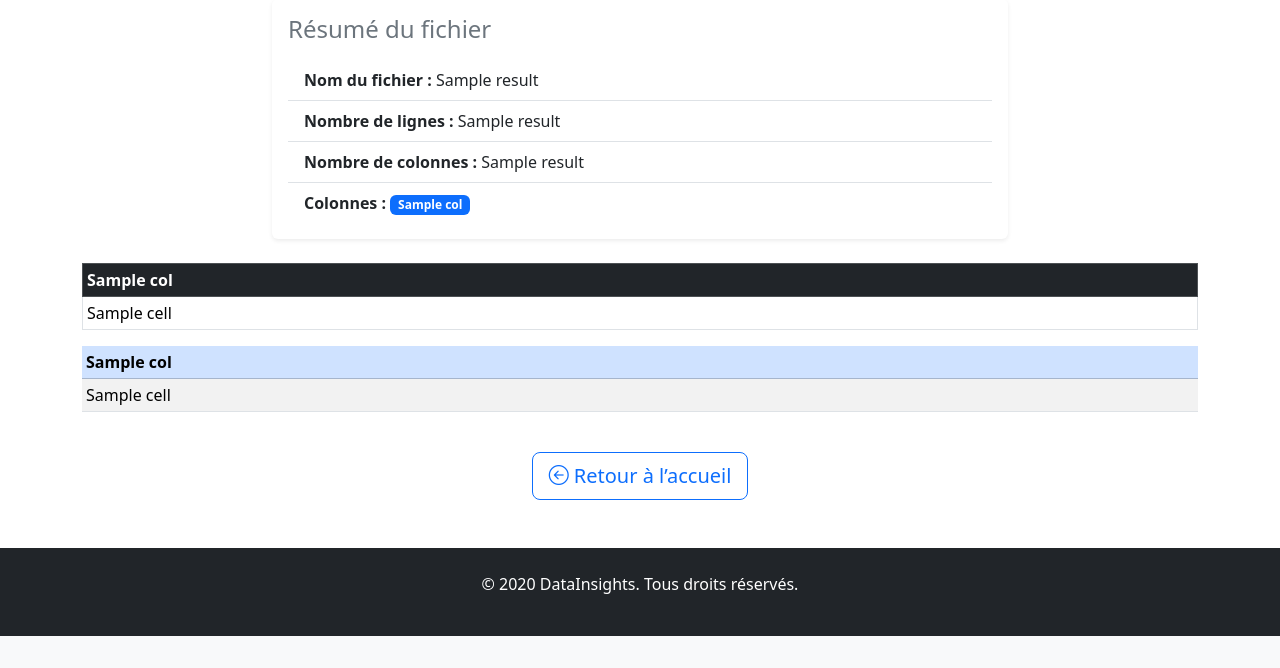
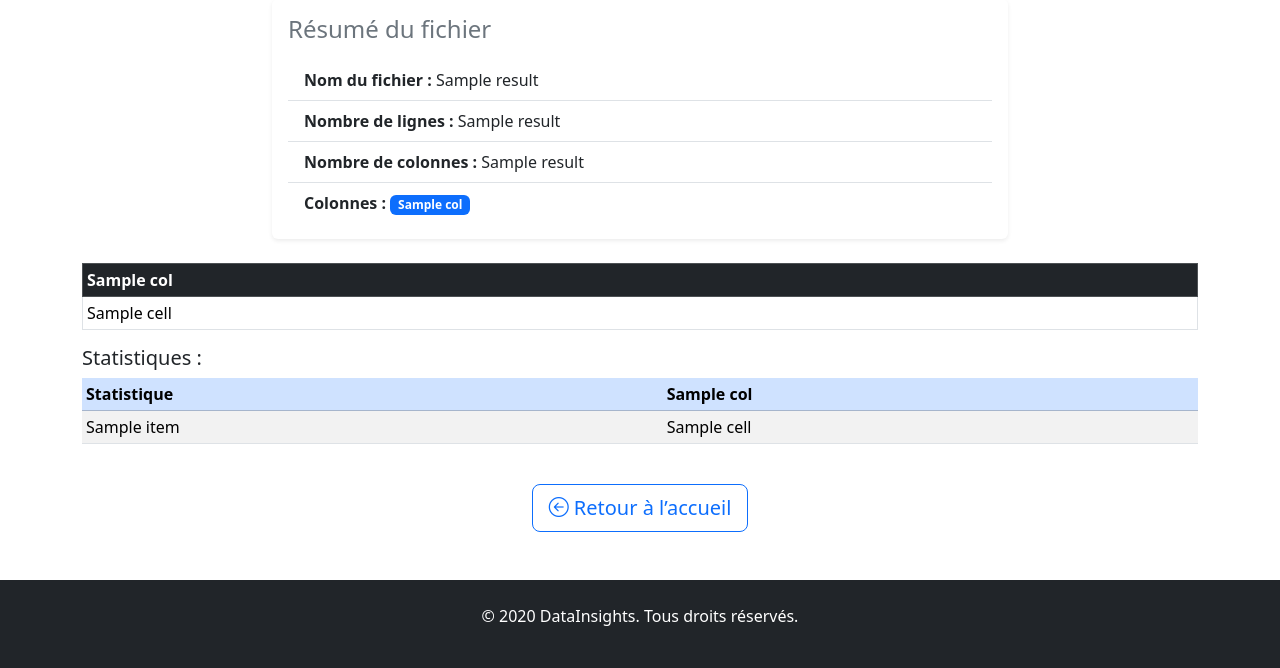
Before and after one commit to MoustaphaFEKOTAN/DataInsights, a Django app: template DataInsights/analyze/templates/analyze.html in a window 1280 px wide. Shown: the part 233-901 px from the top of the page. Before the commit the page ends 869 px from the top, so only its background shows below. Run offline with Django 5.2, Linux system fonts and the light colour scheme; the template is opened without the code that fills it: most values are stand-ins (such as "Sample title", 1, 10 or a date in 2020).

```diff
--- a/DataInsights/analyze/templates/analyze.html
+++ b/DataInsights/analyze/templates/analyze.html
@@ -58,19 +58,23 @@
 
   <!-- Statistiques descriptives -->
   {% if result.stats %}
+
+<h5>Statistiques :</h5>
 <div class="table-responsive">
   <table class="table table-striped table-hover table-sm align-middle">
     <thead class="table-primary">
       <tr>
+        <th>Statistique</th>
         {% for col in result.stats.columns %}
           <th>{{ col }}</th>
         {% endfor %}
       </tr>
     </thead>
     <tbody>
-        {% for row in result.stats.values %}
+      {% for item in result.stats.table %}
       <tr>
-          {% for cell in row %}
+        <td>{{ item.label }}</td>
+        {% for cell in item.row %}
           <td>{{ cell }}</td>
         {% endfor %}
       </tr>
@@ -79,6 +83,7 @@
   </table>
 </div>
 {% endif %}
+
   {% endif %}
 
 
```
Also changed, not shown: DataInsights/analyze/views.py (+7 -2 lines). Lines whose indentation alone changed are shown as unchanged.
